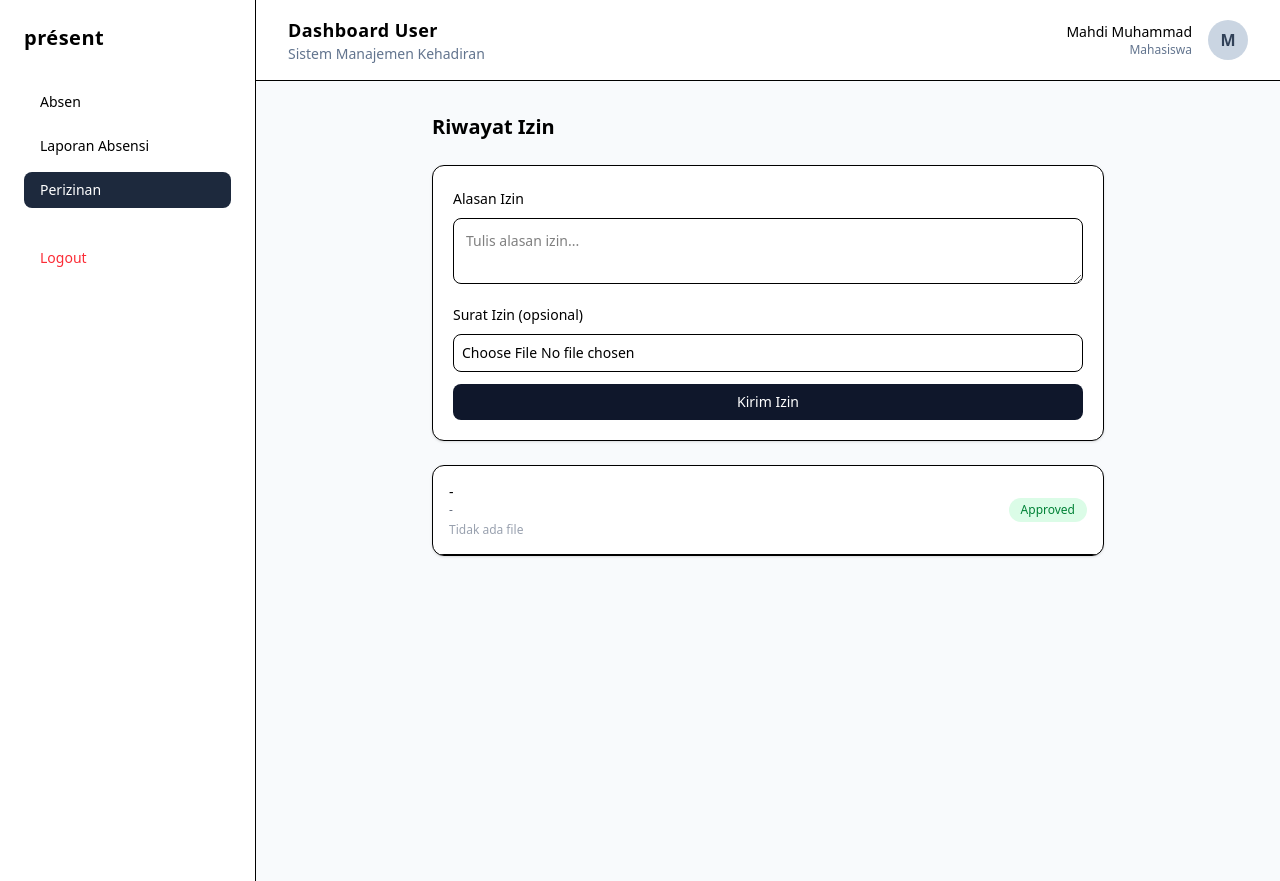
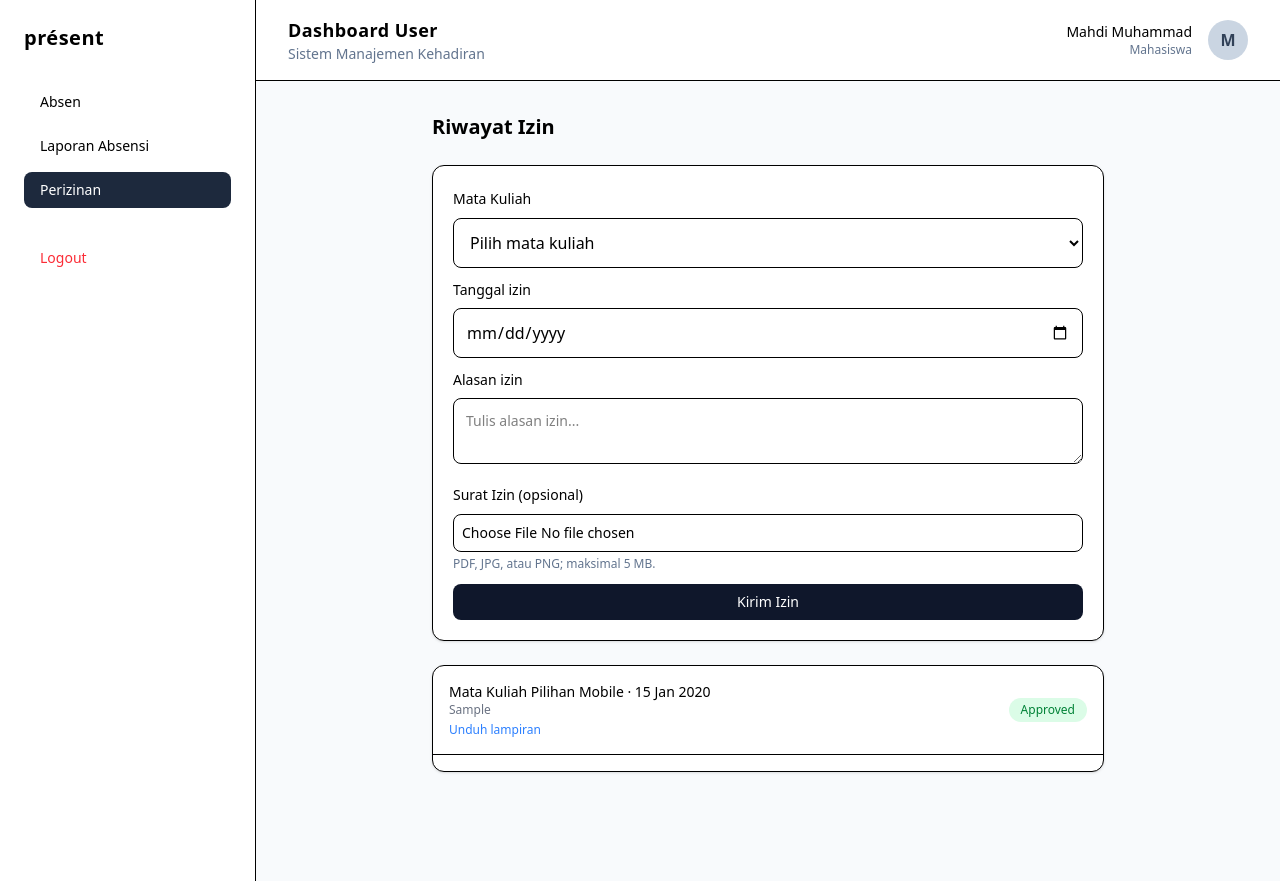
Before and after one commit to mahdimazan6-stack/aplikasi-mobile-absensi-mahasiswa-menggunakan-QR, a Laravel app: page /user/izin in a window 1280 px wide. Run offline with Laravel 12, Linux system fonts and the light colour scheme; a user stored in the database is signed in; data comes from the database, SQL or seed files in the repository; tables that the repository leaves empty hold one stand-in row (values such as "Sample post"); style sheets or scripts are compiled from the project's sources.

Commit message:
Update izin.blade.php

```diff
--- a/backend/resources/views/pages/user/izin.blade.php
+++ b/backend/resources/views/pages/user/izin.blade.php
@@ -12,18 +12,36 @@
 
             @csrf
 
-            <label class="text-sm font-medium">Alasan Izin</label>
+            <label class="text-sm font-medium">Mata Kuliah</label>
+            <select name="course_id" required class="mt-2 w-full rounded-lg border p-3">
+                <option value="">Pilih mata kuliah</option>
+                @foreach($courses as $course)
+                    <option value="{{ $course->id }}" @selected(old('course_id') == $course->id)>{{ $course->code }} - {{ $course->name }}</option>
+                @endforeach
+            </select>
 
-            <textarea name="alasan"
+            <label class="mt-3 block text-sm font-medium">Tanggal izin</label>
+            <input type="date" name="request_date" value="{{ old('request_date') }}" required class="mt-2 w-full rounded-lg border p-3">
+
+            <label class="mt-3 block text-sm font-medium">Alasan izin</label>
+            <textarea name="reason" required maxlength="2000"
                 class="w-full mt-2 border rounded-lg p-3 text-sm focus:outline-none focus:ring-2 focus:ring-slate-300"
-                placeholder="Tulis alasan izin..."></textarea>
+                placeholder="Tulis alasan izin...">{{ old('reason') }}</textarea>
 
             {{-- FILE SURAT IZIN --}}
             <div class="mt-3">
                 <label class="text-sm font-medium">Surat Izin (opsional)</label>
 
-                <input type="file" name="file" class="w-full mt-2 text-sm border rounded-lg p-2">
+                <input type="file" name="file" accept=".pdf,.jpg,.jpeg,.png" class="w-full mt-2 text-sm border rounded-lg p-2">
+                <p class="mt-1 text-xs text-slate-500">PDF, JPG, atau PNG; maksimal 5 MB.</p>
             </div>
+
+            @if($errors->any())
+                <div class="mt-3 text-sm text-red-600">@foreach($errors->all() as $error)<p>{{ $error }}</p>@endforeach</div>
+            @endif
+            @if(session('success'))
+                <p class="mt-3 text-sm text-green-700">{{ session('success') }}</p>
+            @endif
 
             <button class="mt-3 w-full bg-slate-900 text-white py-2 rounded-lg text-sm hover:bg-slate-800 transition">
                 Kirim Izin
@@ -41,18 +59,16 @@
 
                     {{-- LEFT --}}
                     <div>
-                        <p class="font-medium text-sm">
-                            {{ $item['tanggal'] ?? '-' }}
-                        </p>
+                        <p class="font-medium text-sm">{{ $item->course->name }} · {{ $item->request_date->format('d M Y') }}</p>
 
                         <p class="text-xs text-gray-500">
-                            {{ $item['alasan'] ?? '-' }}
+                            {{ $item->reason }}
                         </p>
 
                         {{-- FILE --}}
-                        @if(!empty($item['file']))
-                            <a href="#" class="text-xs text-blue-500 mt-1 block">
-                                📎 {{ $item['file'] }}
+                        @if($item->attachment_path)
+                            <a href="{{ route('user.izin.attachment', $item) }}" class="text-xs text-blue-500 mt-1 block">
+                                Unduh lampiran
                             </a>
                         @else
                             <p class="text-xs text-gray-400 mt-1">
@@ -62,9 +78,10 @@
                     </div>
 
                     {{-- STATUS --}}
-                    <x-status :status="$item['status'] ?? 'Pending'" />
+                    <x-status :status="$item->status" />
 
                 </div>
+                <div class="mt-4">{{ $izin->links() }}</div>
 
 
             @empty
```
